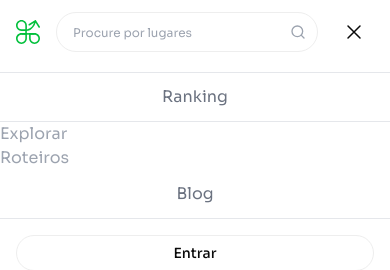
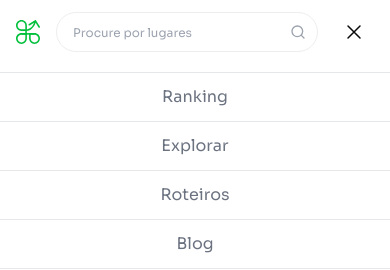
Before and after one commit to carlosdiasme/es-sairpromundo, a Next.js app: page / in a window 390 px wide. Both pictures are taken after a click on the button "Open menu". Shown: the top 270 px of the page. Built offline with nearby package versions, Linux system fonts and the light colour scheme; no server answers; the database is empty.

Commit message:
Update Header.tsx

```diff
--- a/components/Header.tsx
+++ b/components/Header.tsx
@@ -80,12 +80,14 @@ export default function ResponsiveNavbar() {
                   Ranking
                 </Link>
                 <hr className="border-gray-200" />
-                <Link href="#" className="text-gray-400 hover:text-green transition-colors">
-              Explorar
-            </Link>
-                <Link href="#" className="text-gray-400 hover:text-green transition-colors">
-              Roteiros
-            </Link>
+                <Link href="#" className="text-gray-500 hover:green transition-colors py-3 text-center">
+                  Explorar
+                </Link>
+                <hr className="border-gray-200" />
+                <Link href="#" className="text-gray-500 hover:green transition-colors py-3 text-center">
+                  Roteiros
+                </Link>
+                <hr className="border-gray-200" />
                 <Link href="/blog" className="text-gray-500 hover:text-green transition-colors py-3 text-center">
                   Blog
                 </Link>
```
